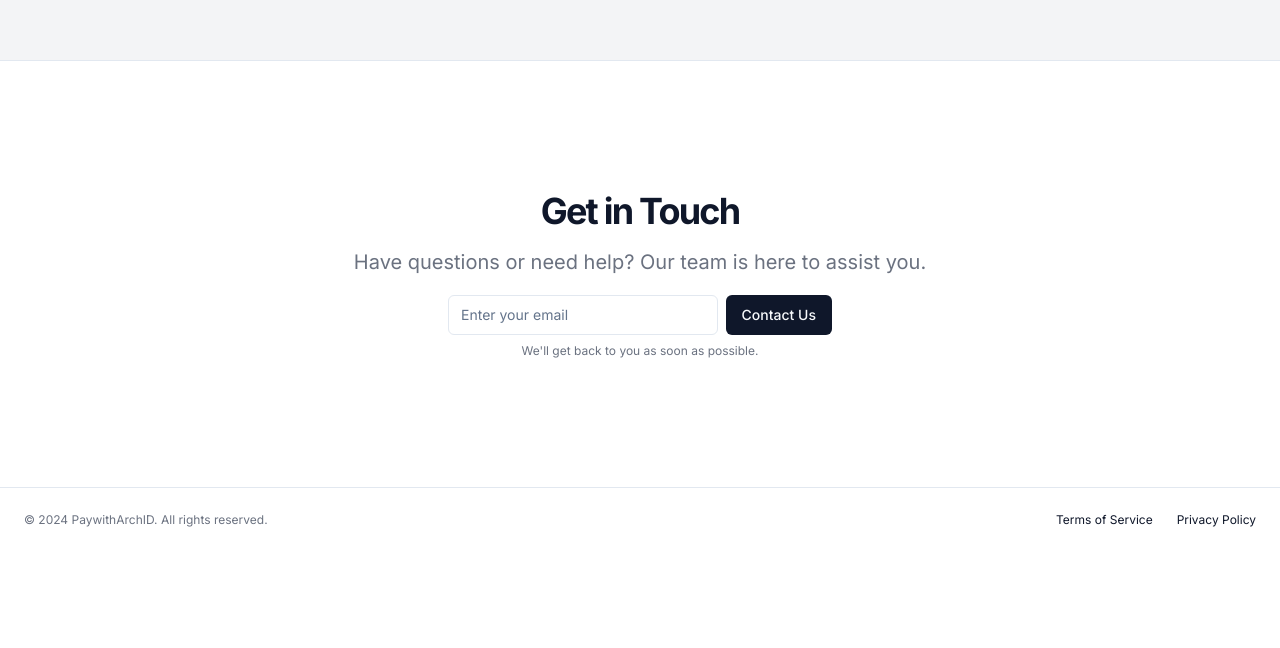
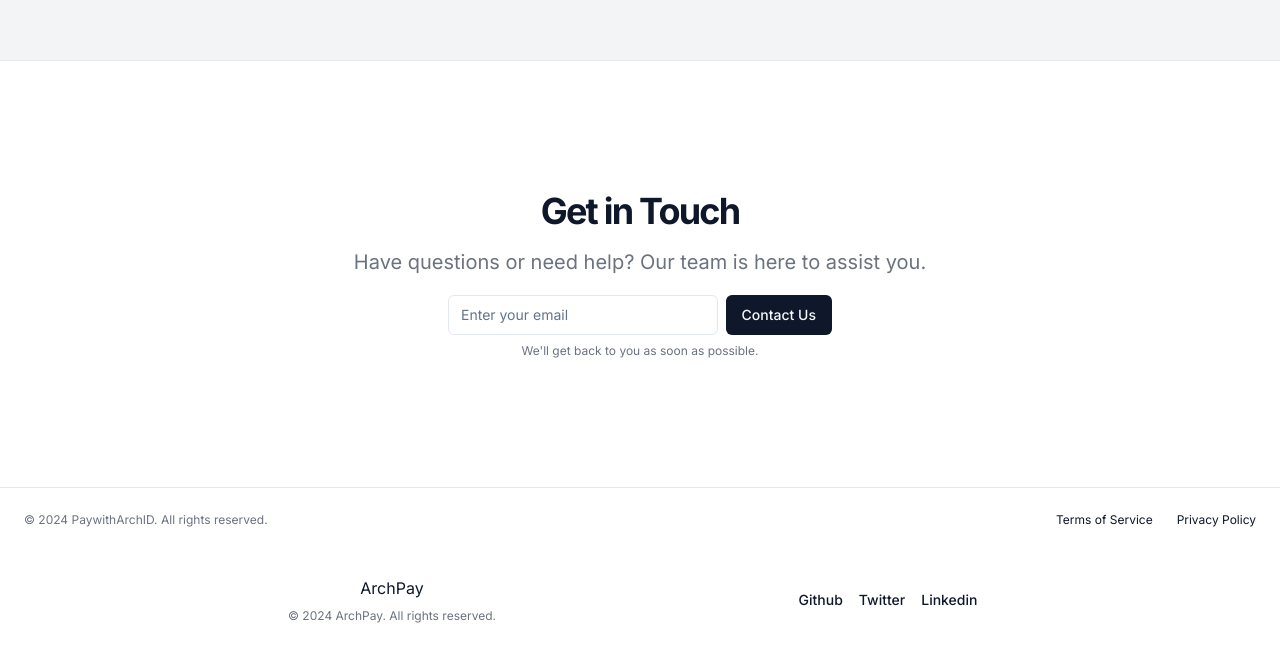
Before and after one commit to kamalbuilds/paywithArchID, a Next.js app: page / in a window 1280 px wide. Shown: the part 3675-4323 px from the top of the page. Before the commit the page ends 4227 px from the top, so only its background shows below. Built offline with nearby package versions, Linux system fonts and the light colour scheme.

Commit message:
footer update

```diff
--- a/app/layout.tsx
+++ b/app/layout.tsx
@@ -7,6 +7,7 @@ import { cn } from "@/lib/utils"
 import { SiteHeader } from "@/components/site-header"
 import { TailwindIndicator } from "@/components/tailwind-indicator"
 import { ThemeProvider } from "@/components/theme-provider"
+import Footer from "../components/Footer"
 
 export const metadata: Metadata = {
   title: {
@@ -44,6 +45,7 @@ export default function RootLayout({ children }: RootLayoutProps) {
             <div className="relative flex min-h-screen flex-col">
               <SiteHeader />
               <div className="flex-1">{children}</div>
+              <Footer/>
             </div>
             <TailwindIndicator />
           </ThemeProvider>
--- /dev/null
+++ b/components/Footer.jsx
@@ -0,0 +1,30 @@
+
+import Link from "next/link"
+
+export default function Footer() {
+  return (
+    <footer className="w-full py-6">
+      <div className="container grid max-w-5xl items-center gap-4 px-4 text-center md:gap-8 md:px-6 lg:grid-cols-2 lg:text-left xl:max-w-6xl xl:gap-10">
+        <div className="flex flex-col items-center space-y-2 lg:items-start lg:space-y-1">
+          <Link href="#" className="font-semibold" prefetch={false}>
+            ArchPay
+          </Link>
+          <p className="text-xs tracking-wider text-gray-500 dark:text-gray-400">
+            &copy; 2024 ArchPay. All rights reserved.
+          </p>
+        </div>
+        <div className="flex justify-center space-x-4 lg:justify-end lg:space-x-10">
+          <Link href="https://github.com/kamalbuilds/paywithArchID" className="text-sm font-medium" prefetch={false}>
+            Github
+          </Link>
+          <Link href="#" className="text-sm font-medium" prefetch={false}>
+            Twitter
+          </Link>
+          <Link href="#" className="text-sm font-medium" prefetch={false}>
+            Linkedin
+          </Link>
+        </div>
+      </div>
+    </footer>
+  )
+}
```
